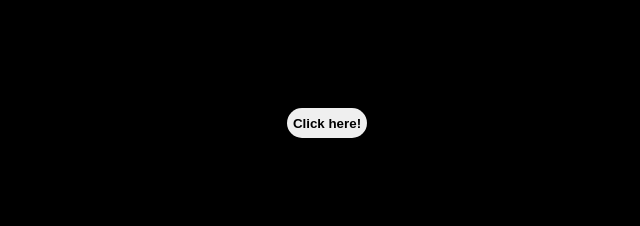
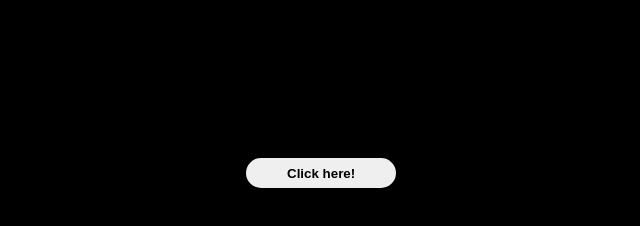
Before and after one commit to BhusanDotel/sweet, a plain HTML site: page index.html in a window 1280 px wide. Shown: the whole page, without its empty margins (313-953 px from the left). Drawn offline with Linux system fonts and the light colour scheme.

Commit message:
initial commit

```diff
--- a/index.html
+++ b/index.html
@@ -8,7 +8,10 @@
     <link rel="stylesheet" href="style.css">
 </head>
 <body>
-    <button onclick="triggerNewTab()">Click here!</button>
+    <div class="container">
+        <p class="heading">Open Site with only Computer!</p>
+        <button onclick="triggerNewTab()">Click here!</button>
+    </div>
     <script src="script.js"></script>
 </body>
 </html>
--- a/style.css
+++ b/style.css
@@ -1,13 +1,34 @@
 body{
     background-color: black;
+    padding-top: 100px;
     display: flex;
     justify-content: center;
-    padding-top: 100px;
+}
+.container{
+    display: grid;
+    grid-template-columns: 1fr;
+    justify-content: center;
+}
+.heading{
+    color: white;
+    display: inline-block;
 }
 button{
+    width: 150px;
+    margin-left: 20px;
     height: 30px;
     outline: none;
     border: none;
     border-radius: 50px;
     font-weight: bolder;
+    visibility: hidden;
 }
+
+@media screen and (min-width:800px) and (max-width:3000px) {
+    button{
+        visibility: visible;
+    }
+    .heading{
+        visibility: hidden;
+    }
+}
```
